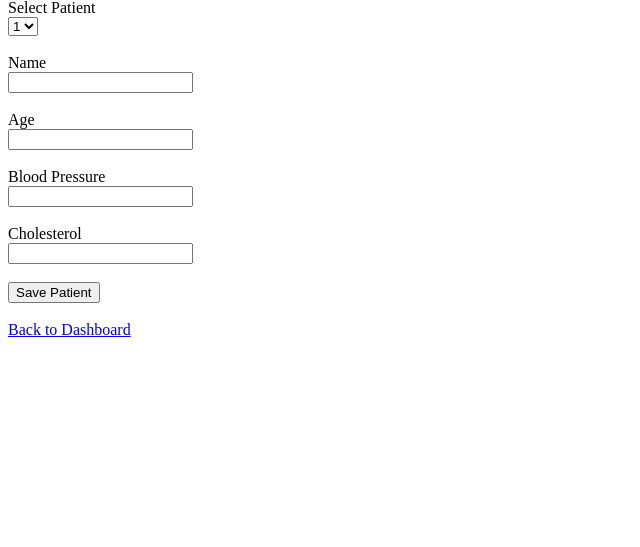
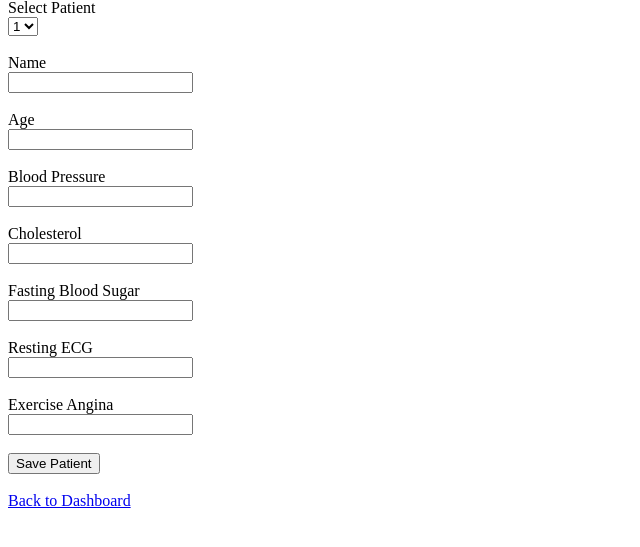
Before and after one commit to Olumide36/Secure-Health-System, a Flask app: template templates/add_patient.html in a window 1280 px wide. Shown: the part 81-628 px from the top of the page, without its empty margins (0-640 px from the left). Run offline with Flask 3, Linux system fonts and the light colour scheme; the template is opened without the code that fills it: most values are stand-ins (such as "Sample title", 1, 10 or a date in 2020).

Commit message:
Added fasting blood sugar and resting ECG and Exrecise angina  fields

```diff
--- a/templates/add_patient.html
+++ b/templates/add_patient.html
@@ -42,6 +42,19 @@
 
 <br><br>
 
+<label>Fasting Blood Sugar</label><br>
+<input type="text" name="fasting_blood_sugar">
+
+<br><br>
+<label>Resting ECG</label><br>
+<input type="text" name="resting_ecg">
+
+<br><br>
+<label>Exercise Angina</label><br>
+<input type="text" name="exercise_angina">
+
+<br><br>
+
 <button type="submit">Save Patient</button>
 
 </form>
```
